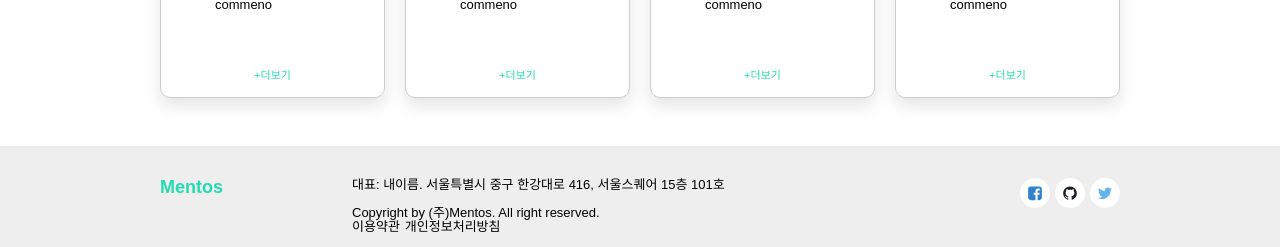
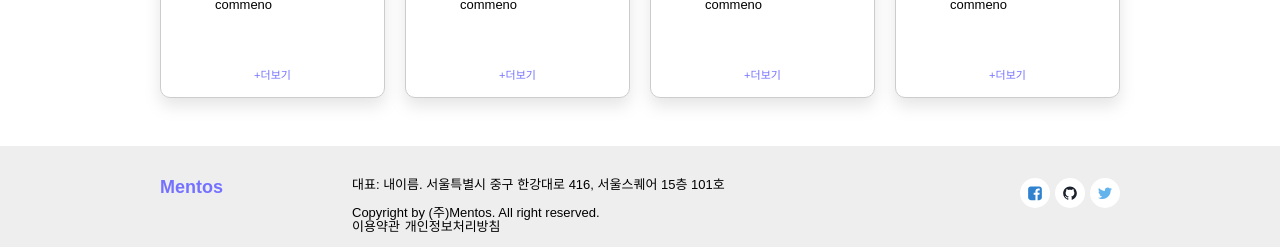
Before and after one commit to Leebonggu/mentos, a React (Create React App) app: page / in a window 1280 px wide. Shown: the part 1739-1986 px from the top of the page. Built offline with nearby package versions, Linux system fonts and the light colour scheme; a web font is replaced by a local one.

Commit message:
MT-15 해더 패딩추가, 로고 색 변경

```diff
--- a/src/components/CommunityCard/styles.ts
+++ b/src/components/CommunityCard/styles.ts
@@ -59,5 +59,5 @@ export const MoreSeeContainer = styled(Link)`
   text-decoration: none;
   cursor: pointer;
   font-size: ${props => props.theme.typography.size.xxs};
-  color: ${props => props.theme.color.secondary_01};
+  color: ${props => props.theme.color.primary_01};
 `;
--- a/src/components/Footer/MobileFooter.tsx
+++ b/src/components/Footer/MobileFooter.tsx
@@ -1,7 +1,7 @@
 import { SocialFacebookIcon } from '@/assets/svg/SocialFacebookIcon';
 import { SocialGithubIcon } from '@/assets/svg/SocialGithubIcon';
 import { SocialTwitterIcon } from '@/assets/svg/SocialTwitterIcon';
-import Logo from '../atom/Logo';
+import Logo from '@/components/atom/Logo';
 import {
   Container,
   MobildContents,
--- a/src/components/Header/styles.ts
+++ b/src/components/Header/styles.ts
@@ -23,6 +23,7 @@ interface ContentsWrapperProps {
 }
 export const ContentsWrapper = styled.nav`
   height: 100%;
+  padding: 0 10px;
 `;
 
 export const Contents = styled.div`
--- a/src/components/atom/Logo.tsx
+++ b/src/components/atom/Logo.tsx
@@ -6,7 +6,7 @@ interface Props {
 const Logo = styled.span<Props>`
   font-size: ${props => props.theme.typography.size.md};
   font-weight: ${props => props.theme.typography.weight.bold};
-  color: ${props => props.isSticky ? props.theme.color.secondary_01 : props.theme.color.white};
+  color: ${props => props.isSticky ? props.theme.color.primary_01 : props.theme.color.white};
 `;
 
 // eslint-disable-next-line react/display-name
```
